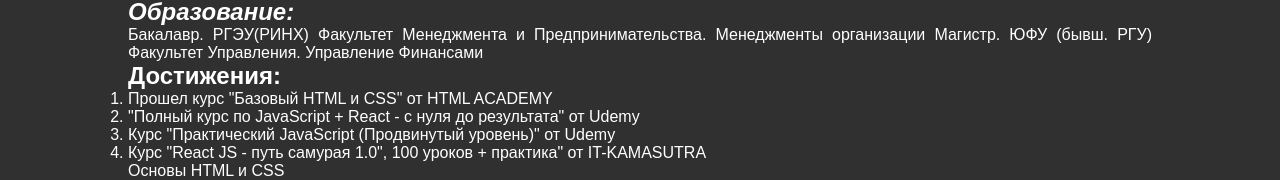
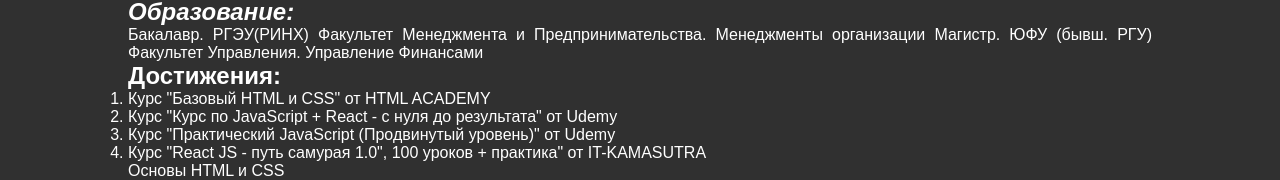
Before and after one commit to mickeysss/portfolio, a React (Create React App) app: page / in a window 1280 px wide. Shown: the part 379-559 px from the top of the page. Built offline with nearby package versions, Linux system fonts and the light colour scheme; a web font is replaced by a local one.

Commit message:
Update About.jsx

```diff
--- a/src/components/About/About.jsx
+++ b/src/components/About/About.jsx
@@ -20,8 +20,8 @@
                     Бакалавр. РГЭУ(РИНХ) Факультет Менеджмента и Предпринимательства. Менеджменты организации
                     Магистр. ЮФУ (бывш. РГУ) Факультет Управления. Управление Финансами
                     <h2>Достижения:</h2>
-                    <li>Прошел курс "Базовый HTML и СSS" от HTML ACADEMY</li>
-                    <li>"Полный курс по JavaScript + React - с нуля до результата" от Udemy</li>
+                    <li>Курс "Базовый HTML и СSS" от HTML ACADEMY</li>
+                    <li>Курс "Курс по JavaScript + React - с нуля до результата" от Udemy</li>
                     <li>Курс "Практический JavaScript (Продвинутый уровень)" от Udemy</li>
                     <li>Курс "React JS - путь самурая 1.0", 100 уроков + практика" от IT-KAMASUTRA</li>
                     </ol>
```
